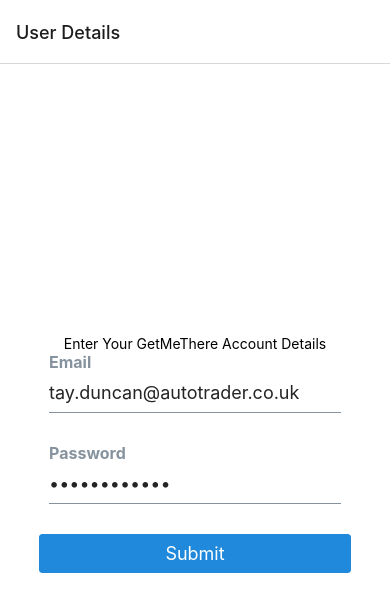
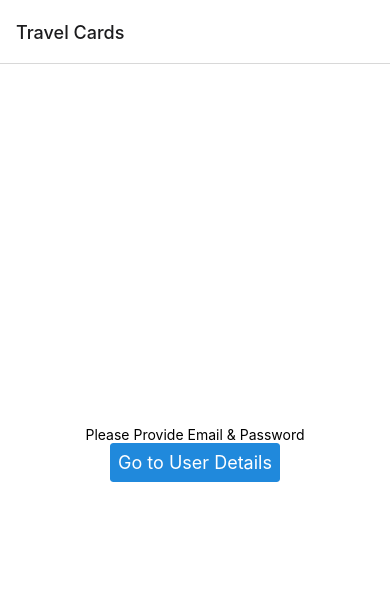
Before and after one commit to TashanDuncan/gmt-travelcards-app, a React Native app: screen / in a window 390 px wide. Shown: the top 612 px of the page. Built offline with nearby package versions, Linux system fonts and the light colour scheme.

Commit message:
add TravelCards component

```diff
--- a/App.tsx
+++ b/App.tsx
@@ -2,16 +2,18 @@ import React, { useState } from "react";
 import { NavigationContainer } from "@react-navigation/native";
 import { createNativeStackNavigator } from "@react-navigation/native-stack";
 import UserDetails from "./components/UserDetails/UserDetails";
-import UserContext from "./UserContext";
+import { UserContext, UserInterface } from "./UserContext";
+import TravelCards from "./components/TravelCards/TravelCards";
 
 const Stack = createNativeStackNavigator();
 
 export default function App() {
-  const [user, setUser] = useState({});
+  const [user, setUser] = useState<UserInterface>({} as UserInterface);
   return (
     <UserContext.Provider value={{ user, setUser }}>
       <NavigationContainer>
         <Stack.Navigator>
+          <Stack.Screen name="Travel Cards" component={TravelCards} />
           <Stack.Screen name="User Details" component={UserDetails} />
         </Stack.Navigator>
       </NavigationContainer>
--- a/UserContext.tsx
+++ b/UserContext.tsx
@@ -1,11 +1,16 @@
 import React, { Dispatch, SetStateAction } from "react";
 import UserDetails from "./components/UserDetails/UserDetails";
 
-export interface UserDetails {
-  email: string;
-  password: string;
+export interface UserInterface {
+  email: string | null;
+  password: string | null;
 }
-export default React.createContext({
-  user: {},
-  setUser(user: UserDetails) {},
+export interface UserContextProps {
+  user: UserInterface;
+  setUser: (user: UserInterface) => void;
+}
+
+export const UserContext = React.createContext<UserContextProps>({
+  user: {} as UserInterface,
+  setUser(user: UserInterface) {},
 });
--- /dev/null
+++ b/components/TravelCards/TravelCards.tsx
@@ -0,0 +1,80 @@
+import React, { useContext, useEffect, useState } from "react";
+import { Text, View } from "react-native";
+import { Button } from "react-native-elements";
+import axios from "axios";
+import styles from "../../styles";
+import { UserContext } from "../../UserContext";
+import {
+  useNavigation,
+  NavigationProp,
+  ParamListBase,
+  useFocusEffect,
+} from "@react-navigation/native";
+
+export default function TravelCards() {
+  let navigation: NavigationProp<ParamListBase> = useNavigation();
+  const { user } = useContext(UserContext);
+  const userEmail = user.email;
+  const userPassword = user.password;
+  const [error, setError] = useState<string | null>();
+  const [isLoading, setIsLoading] = useState<boolean>(false);
+  const [response, setResponse] = useState<string | null>(null);
+
+  useFocusEffect(
+    React.useCallback(() => {
+      const getData = () => {
+        setError(null);
+        setIsLoading(true);
+        if (!!userEmail && !!userPassword) {
+          axios({
+            method: "post",
+            url: "https://functions-hello-world-l2q3k3zknq-ew.a.run.app",
+            data: { email: user.email, password: user.password },
+          })
+            .then((response) => {
+              console.log(response.data);
+              setResponse(response.data);
+              setIsLoading(false);
+            })
+            .catch((error) => {
+              setError(error);
+              console.error(error);
+            });
+        } else {
+          setError("Please Provide Email & Password");
+          setIsLoading(false);
+        }
+      };
+      return getData();
+    }, [user])
+  );
+  if (error) {
+    return (
+      <View style={styles.container}>
+        <Text>{error}</Text>
+        <Button
+          title="Go to User Details"
+          onPress={() => navigation.navigate("User Details")}
+        ></Button>
+      </View>
+    );
+  }
+
+  if (isLoading) {
+    return (
+      <View style={styles.container}>
+        <Text>Loading...</Text>
+      </View>
+    );
+  } else {
+    return (
+      <View style={styles.container}>
+        <Text style={styles.response}>TravelCards Remaining: {response}</Text>
+        <Button
+          title="Go to User Details"
+          onPress={() => navigation.navigate("User Details")}
+        ></Button>
+      </View>
+    );
+  }
+}
--- a/components/UserDetails/UserDetails.tsx
+++ b/components/UserDetails/UserDetails.tsx
@@ -1,16 +1,20 @@
 import React, { useContext, useState } from "react";
 import { Text, View } from "react-native";
 import { Input, Button } from "react-native-elements";
-import axios from "axios";
 import styles from "../../styles";
-import UserContext from "../../UserContext";
+import { UserContext } from "../../UserContext";
+import {
+  useNavigation,
+  NavigationProp,
+  ParamListBase,
+} from "@react-navigation/native";
 
 export default function UserDetails() {
-  const { user, setUser } = useContext(UserContext);
-  const [isLoading, setIsLoading] = useState<boolean>(false);
+  let navigation: NavigationProp<ParamListBase> = useNavigation();
+
+  const { setUser } = useContext(UserContext);
   const [email, setEmail] = useState<string>("tay.duncan@autotrader.co.uk");
   const [password, setPassword] = useState<string>("fWGN@6TbnJ5$");
-  const [response, setResponse] = useState<string | null>(null);
 
   const handleEmailChange = (value: string) => {
     setEmail(value);
@@ -21,35 +25,14 @@ export default function UserDetails() {
   };
 
   const handleSubmit = async () => {
-    setIsLoading(true);
     console.log("Email:", email);
     console.log("Password:", password);
-
-    // TODO: Fetch info from puppeteer using email and password as params
-    axios({
-      method: "post",
-      url: "https://functions-hello-world-l2q3k3zknq-ew.a.run.app",
-      data: { email, password },
-    })
-      .then((response) => {
-        console.log(response.data);
     setUser({ email, password });
-        setResponse(response.data);
-      })
-      .catch((error) => {
-        console.error(error);
-      });
-    // TODO: Save email and password to app storage (maybe have this as a tickbox)
-
-    // TODO: Render component detailing TravelCards
+    navigation.navigate("Travel Cards");
   };
 
   return (
     <View style={styles.container}>
-      {isLoading ? (
-        <Text>Loading...</Text>
-      ) : (
-        <>
       <Text>Enter Your GetMeThere Account Details</Text>
       <Input
         label="Email"
@@ -73,10 +56,6 @@ export default function UserDetails() {
         onPress={handleSubmit}
         containerStyle={styles.button}
       />
-        </>
-      )}
-
-      {!!response && <Text style={styles.response}>Response: {response}</Text>}
     </View>
   );
 }
```
Lines whose indentation alone changed are shown as unchanged.
